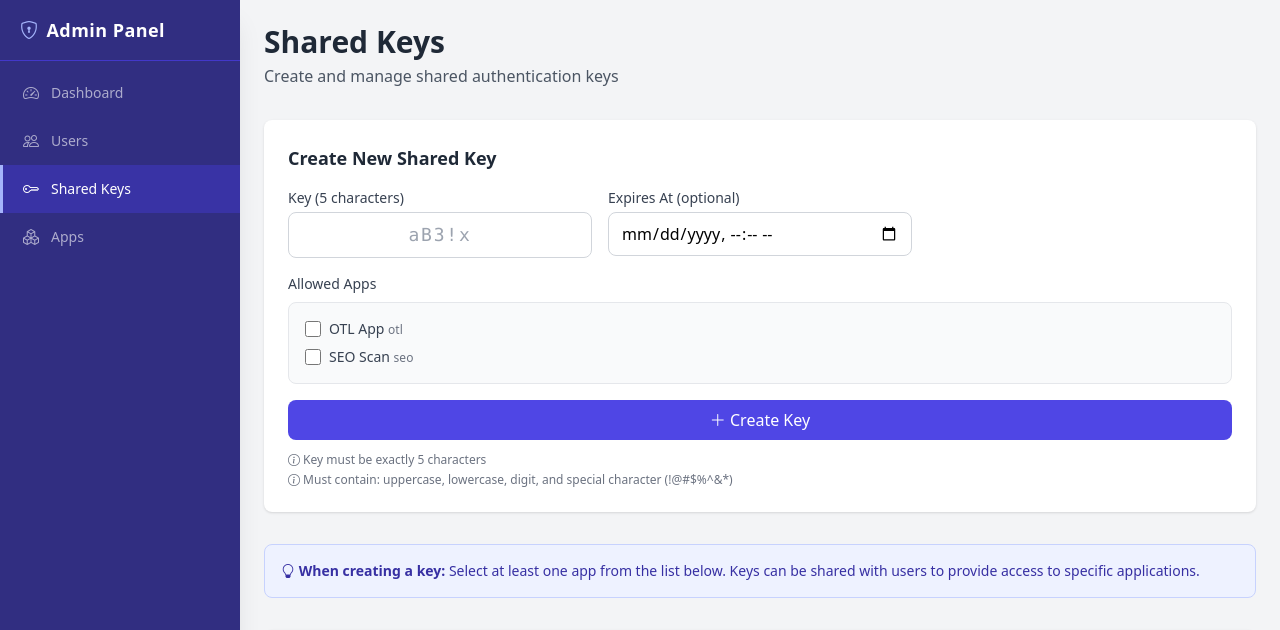
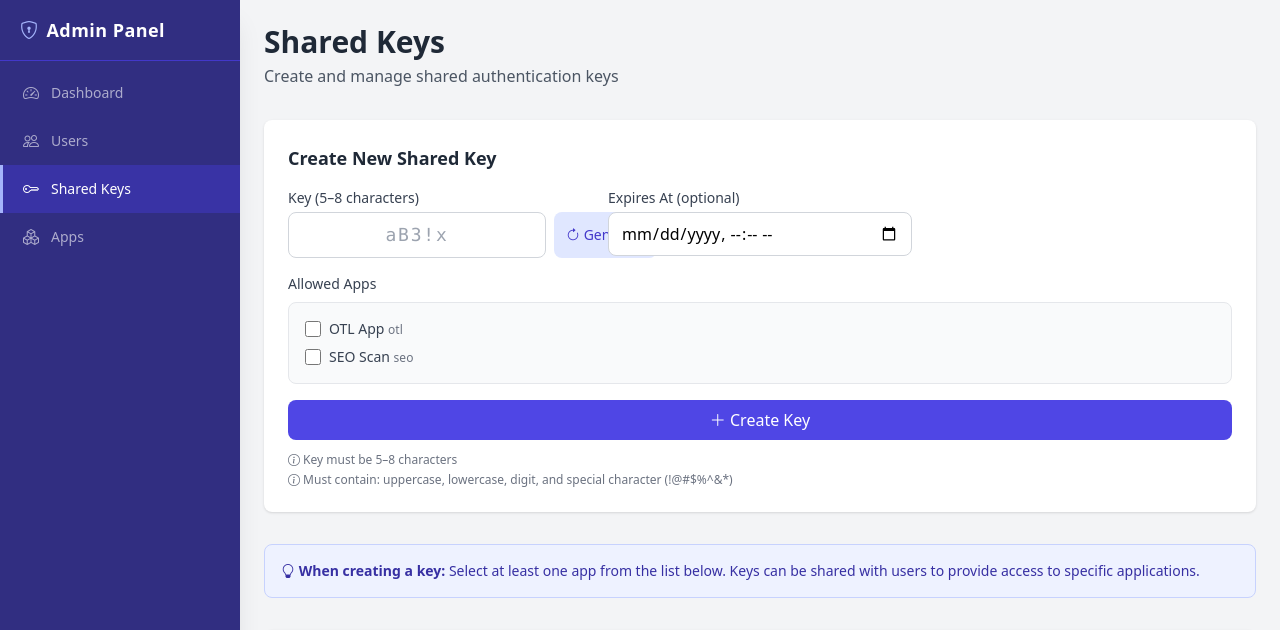
Before and after one commit to aisupport1709/OTL, a Flask app: page /admin/keys in a window 1280 px wide. Shown: the top 630 px of the page. Run offline with Flask 3, Linux system fonts and the light colour scheme; the visitor is signed in with stand-in values (Sample User, id 1); parts of the project's set-up code (start-up, migrations or seed data) failed here and were passed over; some libraries are stand-ins or nearby versions.

Commit message:
feat: key length 5-8 chars, auto-generate button, app icons
- Shared key validation updated from exactly 5 to 5-8 characters
- Generate button in key form creates a valid random key (5-8 chars,
  guaranteed uppercase + lowercase + digit + special char)
- App model gets icon column (Bootstrap icon class name)
- migrate_db() adds icon column to existing apps table
- seed_data sets default icons: OTL=bi-bar-chart-line-fill, SEO=bi-search
- App selector shows each app's icon on the card
- Admin apps table shows icon preview; add/edit forms include icon field
  with live preview as you type

Co-Authored-By: Claude Sonnet 4.6 <noreply@anthropic.com>

```diff
--- a/app/models/app_registry.py
+++ b/app/models/app_registry.py
@@ -8,6 +8,7 @@ class App(db.Model):
     name = db.Column(db.String(200), nullable=False)
     path = db.Column(db.String(200), nullable=False)
     description = db.Column(db.Text, nullable=True)
+    icon = db.Column(db.String(100), nullable=True)  # Bootstrap icon class e.g. "bi-bar-chart-line-fill"
 
     def to_dict(self):
         return {
@@ -15,4 +16,5 @@ class App(db.Model):
             'name': self.name,
             'path': self.path,
             'description': self.description,
+            'icon': self.icon or 'bi-app',
         }
--- a/app/routes_admin.py
+++ b/app/routes_admin.py
@@ -19,8 +19,8 @@ def validate_password(pw):
 
 
 def validate_key(key):
-    """Validate shared key: exactly 5 characters and meets complexity rules"""
-    return len(key) == 5 and validate_password(key)
+    """Validate shared key: 5–8 characters and meets complexity rules"""
+    return 5 <= len(key) <= 8 and validate_password(key)
 
 
 # ─── Dashboard ────────────────────────────────────────────────────────
@@ -270,6 +270,7 @@ def add_app():
     app_name = request.form.get('name', '').strip()
     app_path = request.form.get('path', '').strip()
     description = request.form.get('description', '').strip()
+    icon = request.form.get('icon', '').strip() or None
 
     # Validate inputs
     if not app_id or not app_name or not app_path:
@@ -281,7 +282,7 @@ def add_app():
         return redirect(url_for('admin.list_apps'))
 
     # Create app
-    app = App(id=app_id, name=app_name, path=app_path, description=description or None)
+    app = App(id=app_id, name=app_name, path=app_path, description=description or None, icon=icon)
     db.session.add(app)
     db.session.commit()
 
@@ -299,6 +300,7 @@ def edit_app(app_id):
     app.name = request.form.get('name', app.name).strip()
     app.path = request.form.get('path', app.path).strip()
     app.description = request.form.get('description', '').strip() or None
+    app.icon = request.form.get('icon', '').strip() or None
 
     db.session.commit()
     flash(f'App {app_id} updated successfully.', 'success')
--- a/app/routes_auth.py
+++ b/app/routes_auth.py
@@ -53,8 +53,8 @@ def validate_password(pw):
 
 
 def validate_key(key):
-    """Validate shared key: exactly 5 characters and meets complexity rules"""
-    return len(key) == 5 and validate_password(key)
+    """Validate shared key: 5–8 characters and meets complexity rules"""
+    return 5 <= len(key) <= 8 and validate_password(key)
 
 
 def get_safe_redirect(redirect_param, allowed_apps):
--- a/app/templates/admin/keys.html
+++ b/app/templates/admin/keys.html
@@ -14,10 +14,16 @@
     <form method="POST" action="{{ url_for('admin.add_key') }}" class="space-y-4">
         <div class="grid grid-cols-1 lg:grid-cols-3 gap-4">
             <div>
-                <label class="block text-sm font-medium text-gray-700 mb-1">Key (5 characters)</label>
-                <input type="text" name="key" maxlength="5" required pattern="[A-Za-z0-9!@#$%^&*]{5}"
-                    class="w-full px-3 py-2 border border-gray-300 rounded-lg focus:ring-2 focus:ring-indigo-500 outline-none text-center text-lg tracking-widest font-mono"
-                    placeholder="aB3!x">
+                <label class="block text-sm font-medium text-gray-700 mb-1">Key (5–8 characters)</label>
+                <div class="flex gap-2">
+                    <input type="text" name="key" id="keyInput" maxlength="8" required pattern="[A-Za-z0-9!@#$%^&*]{5,8}"
+                        class="flex-1 px-3 py-2 border border-gray-300 rounded-lg focus:ring-2 focus:ring-indigo-500 outline-none text-center text-lg tracking-widest font-mono"
+                        placeholder="aB3!x">
+                    <button type="button" onclick="generateKey()"
+                        class="px-3 py-2 bg-indigo-100 hover:bg-indigo-200 text-indigo-700 font-medium rounded-lg transition text-sm whitespace-nowrap">
+                        <i class="bi bi-arrow-clockwise"></i> Generate
+                    </button>
+                </div>
             </div>
             <div>
                 <label class="block text-sm font-medium text-gray-700 mb-1">Expires At (optional)</label>
@@ -50,7 +56,7 @@
         </button>
     </form>
     <div class="mt-3 text-xs text-gray-500 space-y-1">
-        <p><i class="bi bi-info-circle"></i> Key must be exactly 5 characters</p>
+        <p><i class="bi bi-info-circle"></i> Key must be 5–8 characters</p>
         <p><i class="bi bi-info-circle"></i> Must contain: uppercase, lowercase, digit, and special character (!@#$%^&*)</p>
     </div>
 </div>
@@ -180,6 +186,28 @@
     const allApps = {{ all_apps_json | tojson }};
     const keysData = {{ keys_json | tojson }};
 
+    function generateKey() {
+        const upper = 'ABCDEFGHIJKLMNOPQRSTUVWXYZ';
+        const lower = 'abcdefghijklmnopqrstuvwxyz';
+        const digits = '0123456789';
+        const special = '!@#$%^&*';
+        const all = upper + lower + digits + special;
+        const length = Math.floor(Math.random() * 4) + 5; // 5–8
+        // Guarantee one of each required type
+        let chars = [
+            upper[Math.floor(Math.random() * upper.length)],
+            lower[Math.floor(Math.random() * lower.length)],
+            digits[Math.floor(Math.random() * digits.length)],
+            special[Math.floor(Math.random() * special.length)],
+        ];
+        for (let i = 4; i < length; i++) {
+            chars.push(all[Math.floor(Math.random() * all.length)]);
+        }
+        // Shuffle
+        chars.sort(() => Math.random() - 0.5);
+        document.getElementById('keyInput').value = chars.join('');
+    }
+
     function openEditKey(keyId) {
         const key = keysData.find(k => k.id === keyId);
         if (!key) return;
--- a/app/templates/apps/selector.html
+++ b/app/templates/apps/selector.html
@@ -48,7 +48,7 @@
                     class="group relative bg-white rounded-xl shadow-lg hover:shadow-2xl transition-all duration-300 overflow-hidden">
                     <div class="p-8 text-center">
                         <div class="mb-4 text-5xl">
-                            <i class="bi bi-app text-blue-500 group-hover:text-blue-600 transition"></i>
+                            <i class="bi {{ app.icon or 'bi-app' }} text-blue-500 group-hover:text-blue-600 transition"></i>
                         </div>
                         <h3 class="text-xl font-bold text-gray-800 group-hover:text-blue-600 transition">{{ app.name }}</h3>
                         <p class="text-sm text-gray-500 mt-2">{{ app.description or app.id }}</p>
```
Also changed, not shown: app/__init__.py (+22 -12 lines), app/templates/admin/apps.html (+28 -3 lines).
